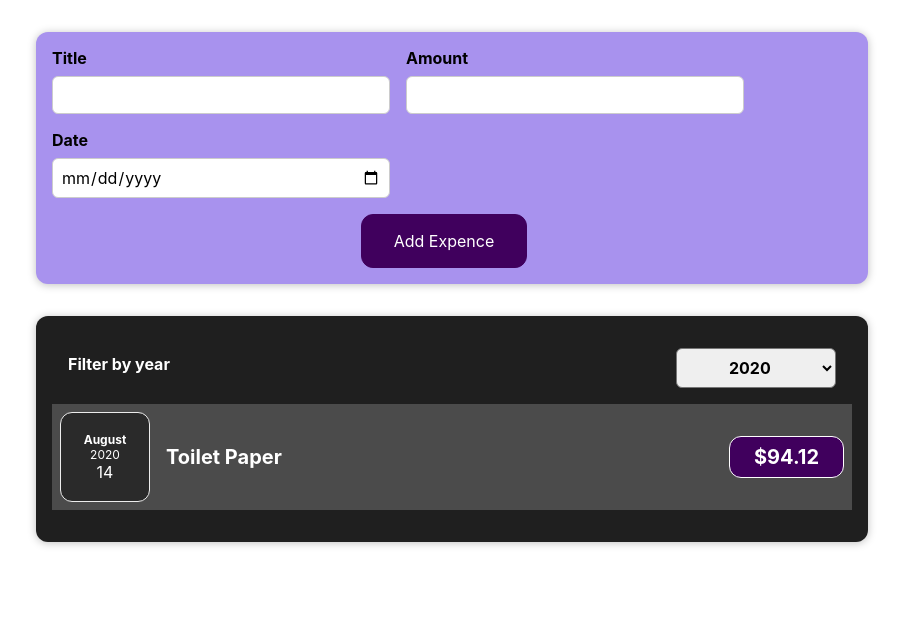
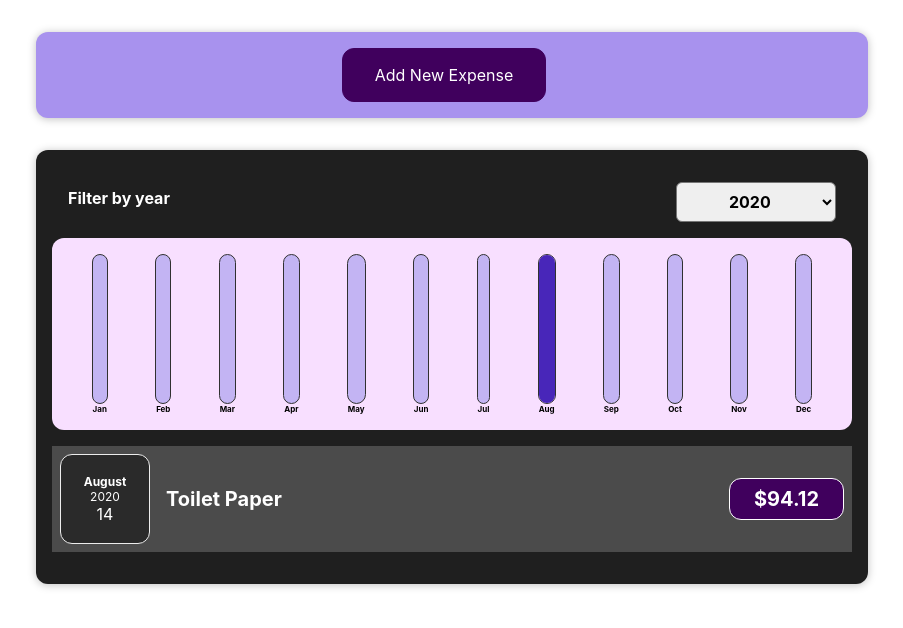
Before and after one commit to vasuleo/DailyExpenses_project_inReact, a React (Create React App) app: page / in a window 1280 px wide. Shown: the top 628 px of the page, without its empty margins (188-1091 px from the left). Built offline with nearby package versions, Linux system fonts and the light colour scheme.

Commit message:
Adde all the expenses with some graf

```diff
--- /dev/null
+++ b/src/componentes/Charts/chartBar.css
@@ -0,0 +1,30 @@
+.chart-bar {
+  height: 100%;
+  display: flex;
+  flex-direction: column;
+  align-items: center;
+}
+
+.chart-bar__inner {
+  height: 100%;
+  width: 100%;
+  border: 1px solid #313131;
+  border-radius: 12px;
+  background-color: #c3b4f3;
+  overflow: hidden;
+  display: flex;
+  flex-direction: column;
+  justify-content: flex-end;
+}
+
+.chart-bar__fill {
+  background-color: #4826b9;
+  width: 100%;
+  transition: all 0.3s ease-out;
+}
+
+.chart-bar__label {
+  font-weight: bold;
+  font-size: 0.5rem;
+  text-align: center;
+}
--- /dev/null
+++ b/src/componentes/Charts/chartBar.js
@@ -0,0 +1,23 @@
+import React from "react";
+import "./chartBar.css";
+function ChartBar(props) {
+  let barFillHeight = "0%";
+
+  if (props.maxValue > 0) {
+    barFillHeight = Math.round((props.value / props.maxValue) * 100) + "%";
+  }
+
+  return (
+    <div className="chart-bar">
+      <div className="chart-bar__inner">
+        <div
+          className="chart-bar__fill"
+          style={{ height: barFillHeight }}
+        ></div>
+      </div>
+      <div className="chart-bar__label">{props.label}</div>
+    </div>
+  );
+}
+
+export default ChartBar;
--- /dev/null
+++ b/src/componentes/Charts/charts.css
@@ -0,0 +1,9 @@
+.chart {
+  padding: 1rem;
+  border-radius: 12px;
+  background-color: #f8dfff;
+  text-align: center;
+  display: flex;
+  justify-content: space-around;
+  height: 10rem;
+}
--- /dev/null
+++ b/src/componentes/Charts/charts.js
@@ -0,0 +1,23 @@
+import React from "react";
+import ChatBar from "./chartBar";
+import "./charts.css";
+
+function Chart(props) {
+  const dataPointValues = props.dataPoints.map((dataPoint) => dataPoint.value);
+  const totalMaximum = Math.max(...dataPointValues);
+
+  return (
+    <div className="chart">
+      {props.dataPoints.map((dataPoint) => (
+        <ChatBar
+          key={dataPoint.label}
+          value={dataPoint.value}
+          maxValue={totalMaximum}
+          label={dataPoint.label}
+        />
+      ))}
+    </div>
+  );
+}
+
+export default Chart;
--- a/src/componentes/Expense/Expence.js
+++ b/src/componentes/Expense/Expence.js
@@ -2,12 +2,12 @@
 import ExpensesList from "./ExpensesList";
 import "./Expence.css";
 import ExpensesFilter from "./ExpenceFilter";
+import ExpensesChart from "./ExpensesChart";
 
 function Expenses(props) {
   const [expenceFiler, setExpenceFilter] = useState("2020");
   const onChangeFilter = (event) => {
     setExpenceFilter(event);
-    console.log(event);
   };
 
   const filterdate = props.item.filter((expence) => {
@@ -20,6 +20,7 @@
         selected={expenceFiler}
         onExpenceFilter={onChangeFilter}
       />
+      <ExpensesChart expenses={filterdate} />
       <ExpensesList item={filterdate} />
     </div>
   );
--- /dev/null
+++ b/src/componentes/Expense/ExpensesChart.js
@@ -0,0 +1,26 @@
+import React from "react";
+import Chart from "../Charts/charts";
+function ExpensesChart(props) {
+  const chartDataPoints = [
+    { label: "Jan", value: 0 },
+    { label: "Feb", value: 0 },
+    { label: "Mar", value: 0 },
+    { label: "Apr", value: 0 },
+    { label: "May", value: 0 },
+    { label: "Jun", value: 0 },
+    { label: "Jul", value: 0 },
+    { label: "Aug", value: 0 },
+    { label: "Sep", value: 0 },
+    { label: "Oct", value: 0 },
+    { label: "Nov", value: 0 },
+    { label: "Dec", value: 0 },
+  ];
+
+  for (const expense of props.expenses) {
+    const expenseMonth = expense.date.getMonth();
+    chartDataPoints[expenseMonth].value += expense.amount;
+  }
+  return <Chart dataPoints={chartDataPoints} />;
+}
+
+export default ExpensesChart;
--- a/src/componentes/NewExpence/ExpenseForm.js
+++ b/src/componentes/NewExpence/ExpenseForm.js
@@ -20,13 +20,16 @@
     event.preventDefault();
     const data = {
       title: enteredTitle,
-      amount: enteredAmount,
+      amount: +enteredAmount,
       date: new Date(enteredDate),
     };
     props.onSaveExpence(data);
     setEnteredTitle("");
     setEnteredAmount("");
     setEnteredDate("");
+  };
+  const canselButton = () => {
+    props.cansel(false);
   };
   return (
     <form onSubmit={submitHandler}>
@@ -62,6 +65,7 @@
       </div>
       <div className="new-expense__action">
         <button type="submit">Add Expence</button>
+        <button onClick={canselButton}>Cansel</button>
       </div>
     </form>
   );
--- a/src/componentes/NewExpence/NewExpense.js
+++ b/src/componentes/NewExpence/NewExpense.js
@@ -1,7 +1,8 @@
-import React from "react";
+import React, { useState } from "react";
 import "./NewExpence.css";
 import ExpenceForm from "./ExpenseForm";
 function NewExpence(props) {
+  const [isEdit, setIsEdit] = useState(false);
   const saveingExpence = (enteredExpence) => {
     const data = {
       ...enteredExpence,
@@ -10,9 +11,19 @@
     props.onAddExpense(data);
   };
 
+  const startEdit = () => {
+    setIsEdit(true);
+  };
+  const onCansel = (e) => {
+    setIsEdit(e);
+  };
   return (
     <div className="new-expense">
-      <ExpenceForm onSaveExpence={saveingExpence} />
+      {!isEdit && <button onClick={startEdit}>Add New Expense</button>}
+
+      {isEdit && (
+        <ExpenceForm onSaveExpence={saveingExpence} cansel={onCansel} />
+      )}
     </div>
   );
 }
```
